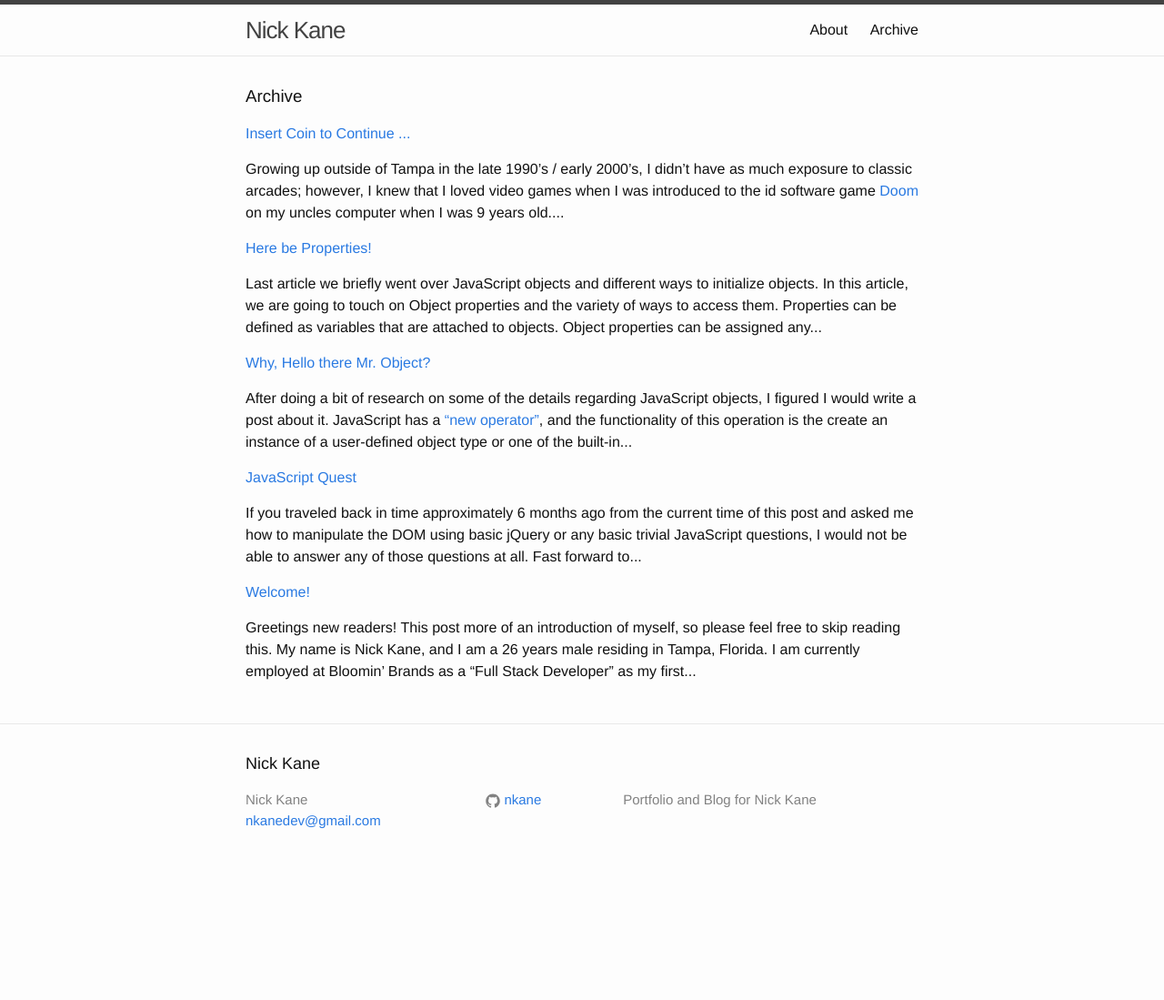
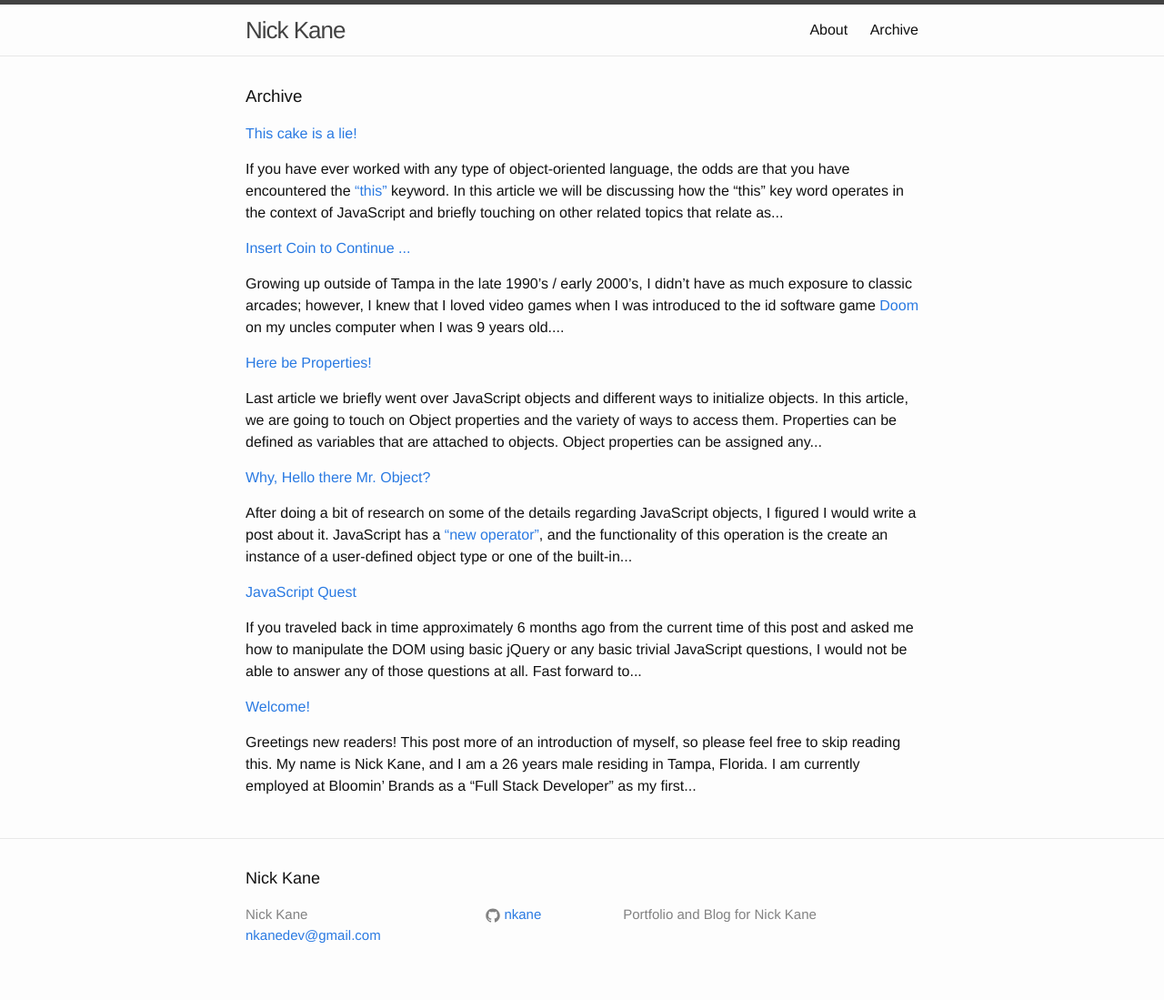
Before and after one commit to nkane/nkane.github.io, a Jekyll site: the page built from archive.html, in a window 1280 px wide. Shown: the whole page at 91% size. Built offline with Jekyll 4.4.1, drawn with Linux system fonts in a browser that asks for light colours; before the commit the page ends 973 px from its top, so only the background shows below that.

Commit message:
Finished post on JavaScript 'this' keyword

```diff
--- a/_posts/2016-03-10-javascript-quest.markdown
+++ b/_posts/2016-07-06-javascript-quest.markdown
@@ -1,11 +1,11 @@
 ---
 layout: post
 title: "This cake is a lie!"
-date: 2016-03-10
+date: 2016-07-06
 categories: blog javascript
-visible: 0
+visible: 1
 ---
-If you have ever worked any type of object-oriented language, the odds are that you have encountered the ["this"][MDN - JavaScript This] keyword. In this article we will be discussing how the "this" key word operates in the context of JavaScript and touching on some other topics that relate as well.
+If you have ever worked with any type of object-oriented language, the odds are that you have encountered the ["this"][MDN - JavaScript This] keyword. In this article we will be discussing how the "this" key word operates in the context of JavaScript and briefly touching on other related topics that relate as well.
 
 ### Strictly Speaking Strict ###
 [Strict mode][MDN - Strict Mode] is a restricted variant of JavaScript. It helps eliminate some of JavaScript silent errors, fixes potential performance issues related to JavaScript engine perform optimizations, and prohibits syntax that will likely be defined in future versions of ECMAScript. Using strict mode basically boils doing to making "secure" JavaScript easier to write. Below is an example of how to invoke strict mode and what error it should throw.
@@ -71,19 +71,26 @@
 var item = {
     value: 100,
     action: function() {
+        console.log(this.value);
+
         return this.value;
     }
 };
 
 function testFunction(){
     var itemTest = this;
-    console.log(itemTest);
+
+    console.log(itemTest.value);
+
     return itemTest.value;
 }
 
-item.callMe = testFunction();
+item.callMe = testFunction;
 
+// Logs and returns 100
 item.action();
+
+// Logs and returns 100
 item.callMe();
 {% endhighlight %}
 
@@ -122,6 +129,23 @@
 {% endhighlight %}
 
 ### Closures ###
+[Closures][MDN - Closures] in JavaScript is another "rabbit hole" that we will drive in to deeper in another article. Briefly, closures in JavaScript are the relation that variables have to to enclosing function(s). Below is a simple example of how closures work in JavaScript:
+
+{% highlight javascript %}
+function outterScope() {
+    var name = "Joe";
+
+    function innerScope() {
+        console.log('Hello my name is ' + name);
+    }
+    innerScope();
+}
+
+// The innerScope function has access to outterScope function variables.
+outterScope();
+{% endhighlight %}
+
+If you have any questions, comments, request, or concerns, please feel free to contact me.
 
 [MDN - Closures]:               https://developer.mozilla.org/en-US/docs/Web/JavaScript/Closures
 [MDN - Functions]:              https://developer.mozilla.org/en-US/docs/Web/JavaScript/Reference/Functions
```
